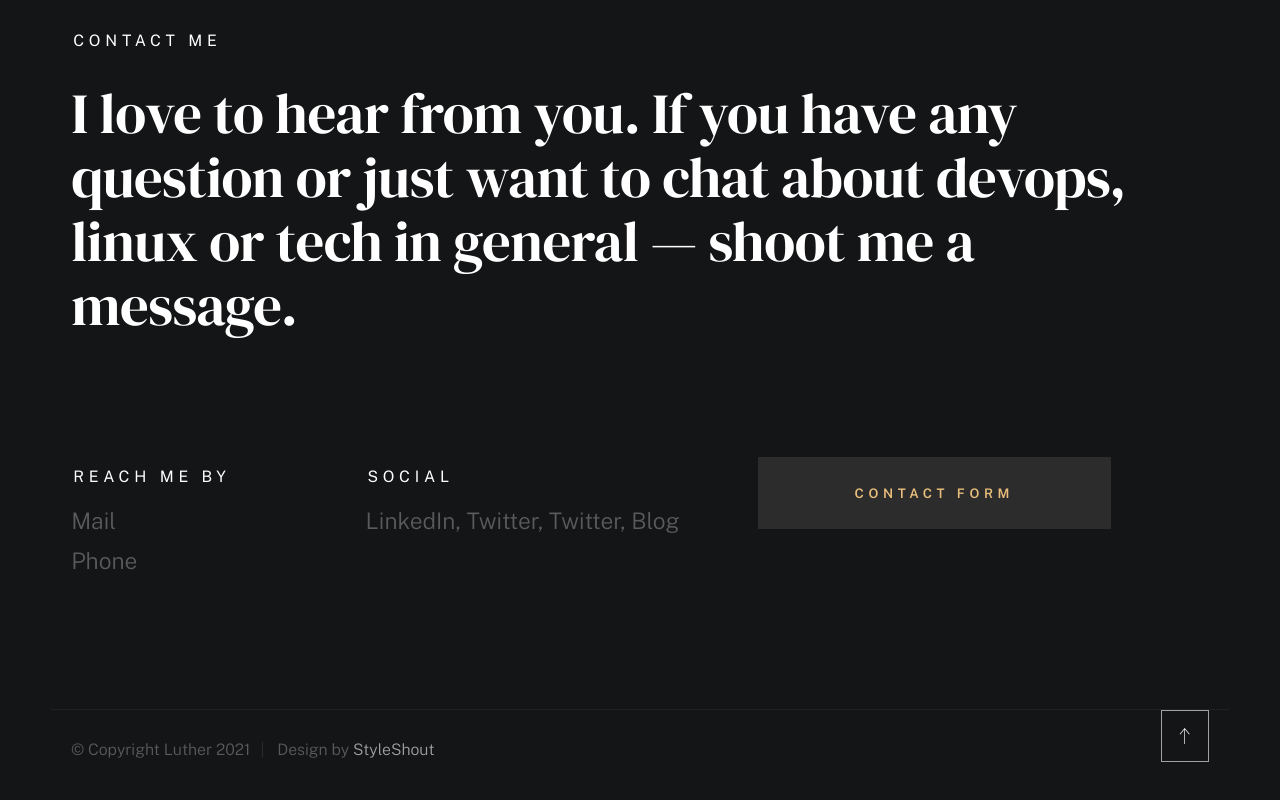
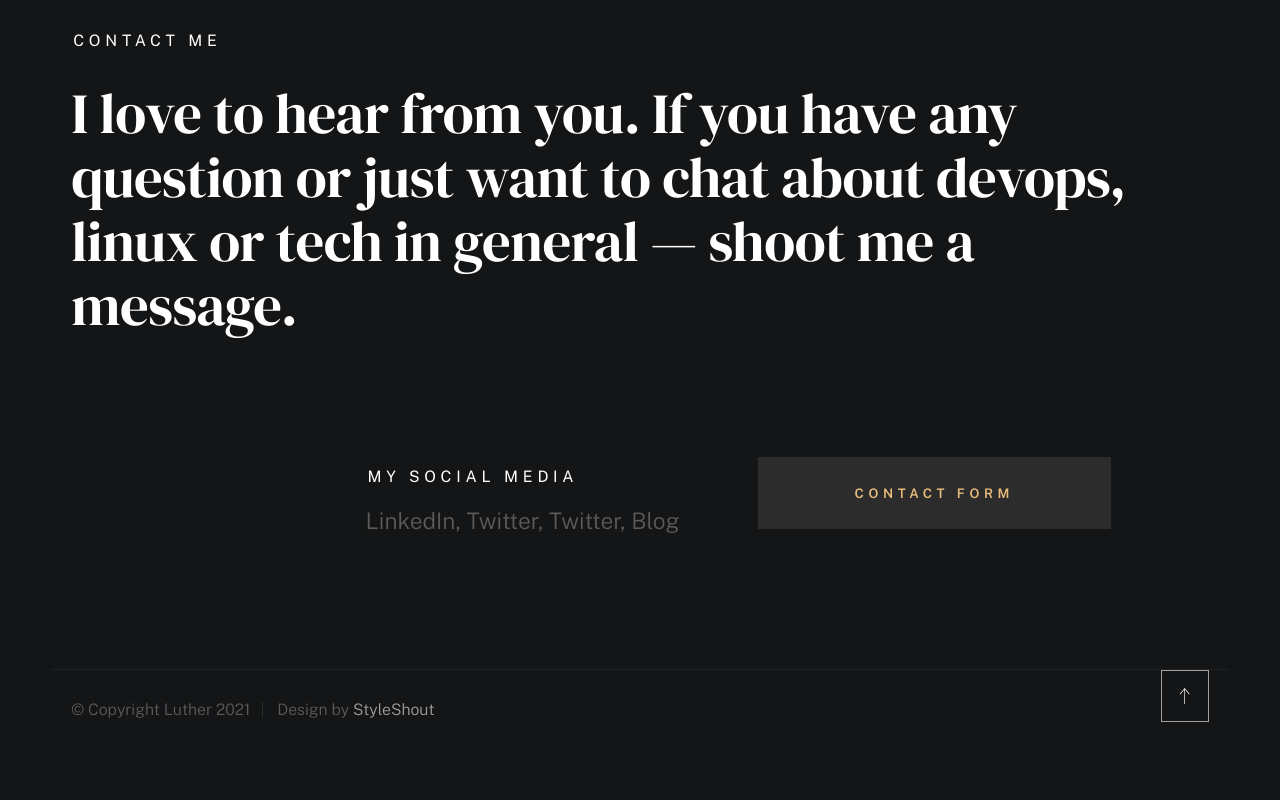
Before and after one commit to moondatamancer/about, a plain HTML site: page index.html in a window 1280 px wide. Shown: the part 4162-4962 px from the top of the page. Drawn offline with nearby package versions, Linux system fonts and the light colour scheme; a web font is replaced by a local one.

Commit message:
contect table fix

```diff
--- a/index.html
+++ b/index.html
@@ -591,14 +591,14 @@
 
                 <div class="row contact-bottom">
                     <div class="column lg-3 md-5 tab-6 stack-on-550 contact-block">
-                        <h3 class="text-pretitle">Reach me by</h3>
+                        <!--<h3 class="text-pretitle">Reach me by</h3>
                         <p class="contact-links">
                             <a href="mailto:p790645290@hotmail.com" class="mailtoui">Mail</a> <br>
                             <a href="tel:+48790645290">Phone</a>
-                        </p>
+			</p> -->
                     </div>
                     <div class="column lg-4 md-5 tab-6 stack-on-550 contact-block">
-                        <h3 class="text-pretitle">Social</h3>
+                        <h3 class="text-pretitle">My Social Media</h3>
                         <ul class="contact-social">
                             <li><a href="https://linkedin.com/in/piotrkobylarczyk">LinkedIn</a></li>
                             <li><a href="https://twitter.com/ulvedinn">Twitter</a></li>
```
